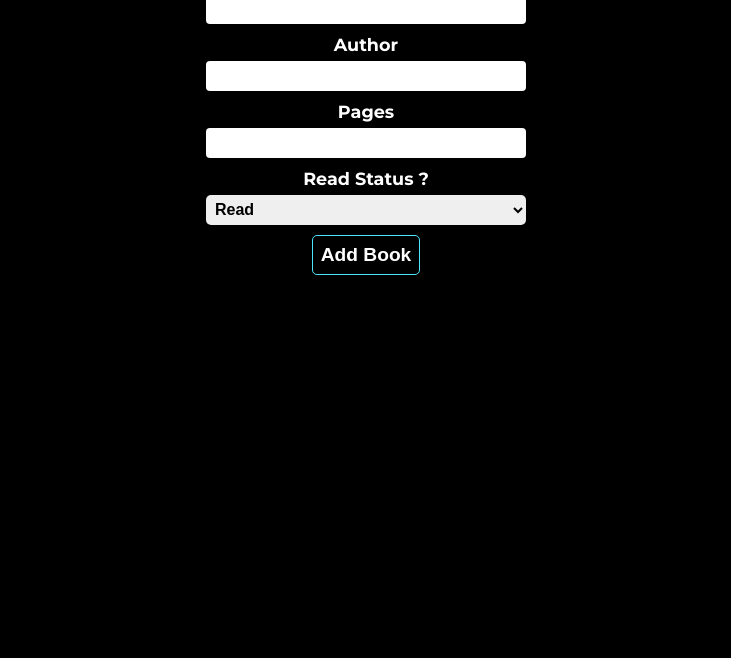
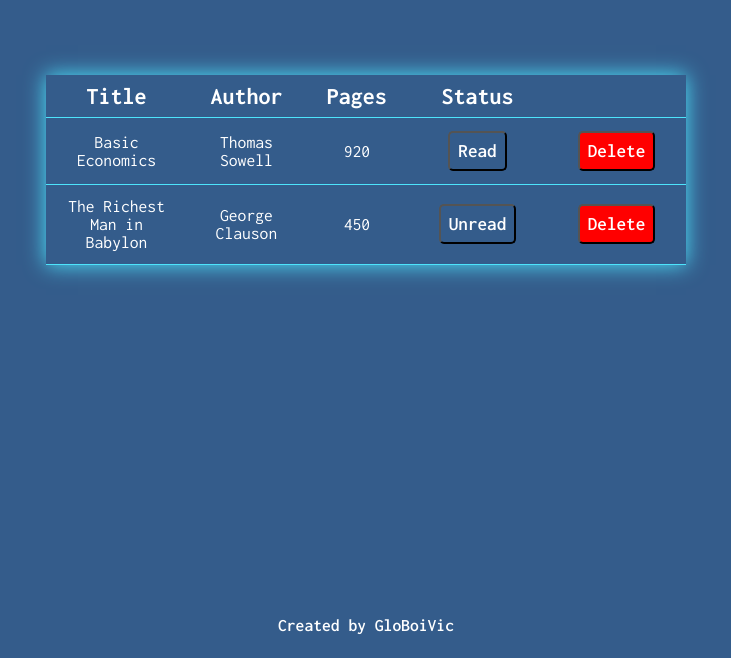
Before and after one commit to GloBoiVic/TOP-Library-App, a plain HTML site: page index.html in a window 1280 px wide. Shown: the part 142-800 px from the top of the page, without its empty margins (274-1005 px from the left). Drawn offline with Linux system fonts and the light colour scheme.

Commit message:
Update CSS stylings

```diff
--- a/styles.css
+++ b/styles.css
@@ -1,5 +1,3 @@
-@import url('https://fonts.googleapis.com/css2?family=Montserrat:wght@400;500;700&display=swap');
-
 *,
 *:before,
 *:after {
@@ -14,7 +12,7 @@
 }
 
 body {
-  font-family: 'Montserrat', sans-serif;
+  font-family: 'Inconsolata', monospace;
   font-size: 62.5%;
   background-color: var(--backgroundColor);
   color: white;
@@ -31,14 +29,15 @@ header {
   font-size: 1.4rem;
   margin: 1.5rem 1rem;
 }
+
 main {
   text-align: center;
 }
 
 .modal {
-  /*   display: none; */
+  display: none;
   position: fixed;
-  padding-top: 50px;
+  padding-top: 10%;
   left: 0;
   top: 0;
   width: 100%;
@@ -55,6 +54,7 @@ main {
   font-weight: bold;
   cursor: pointer;
 }
+
 .close-btn:hover {
   color: var(--backgroundColor);
 }
@@ -67,6 +67,7 @@ button {
   background-color: inherit;
   color: white;
   cursor: pointer;
+  font-family: inherit;
 }
 
 button[type='button'] {
@@ -78,10 +79,7 @@ form div {
 }
 
 form {
-  /*   text-align: center; */
   position: relative;
-  /*   padding: 20px;  */
-  /*   margin: auto;   */
   -webkit-animation-name: animatetop;
   -webkit-animation-duration: 0.4s;
   animation-name: animatetop;
@@ -142,6 +140,7 @@ select {
   font-weight: 600;
   cursor: pointer;
   outline: none;
+  font-family: inherit;
 }
 
 select:hover {
@@ -155,7 +154,46 @@ select option {
 }
 
 form button[type='submit'] {
-  border: 1px solid var(--outlineColor);
+  border: thin solid var(--outlineColor);
+  margin-top: 0.5rem;
+}
+
+table {
+  table-layout: fixed;
+  max-width: 70%;
+  min-width: 50%;
+  border-collapse: collapse;
+  margin: 5rem auto;
+  box-shadow: 0 0 20px var(--outlineColor);
+}
+
+thead {
+  font-size: 1.5rem;
+  border-bottom: thin solid var(--outlineColor);
+}
+
+thead th {
+  padding: 0.5rem;
+  font-weight: 700;
+  width: 50px;
+}
+
+tbody {
+  font-size: 1.1rem;
+}
+
+tbody td {
+  padding: 0.8rem;
+  width: 50px;
+  border-bottom: thin solid var(--outlineColor);
+}
+
+.read-status {
+  pointer-events: none;
+}
+
+.delete-btn {
+  background-color: red;
 }
 
 footer {
```
